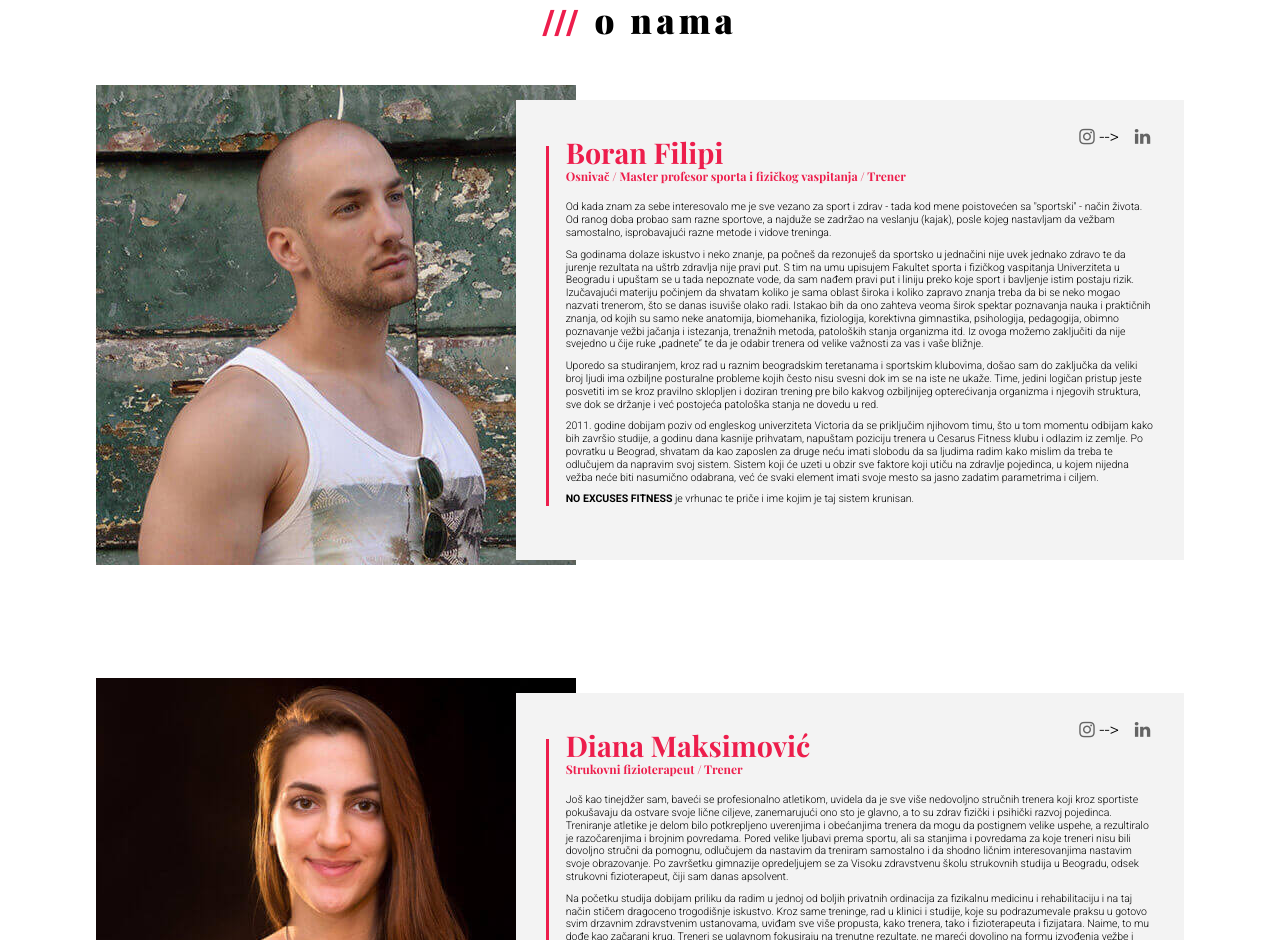
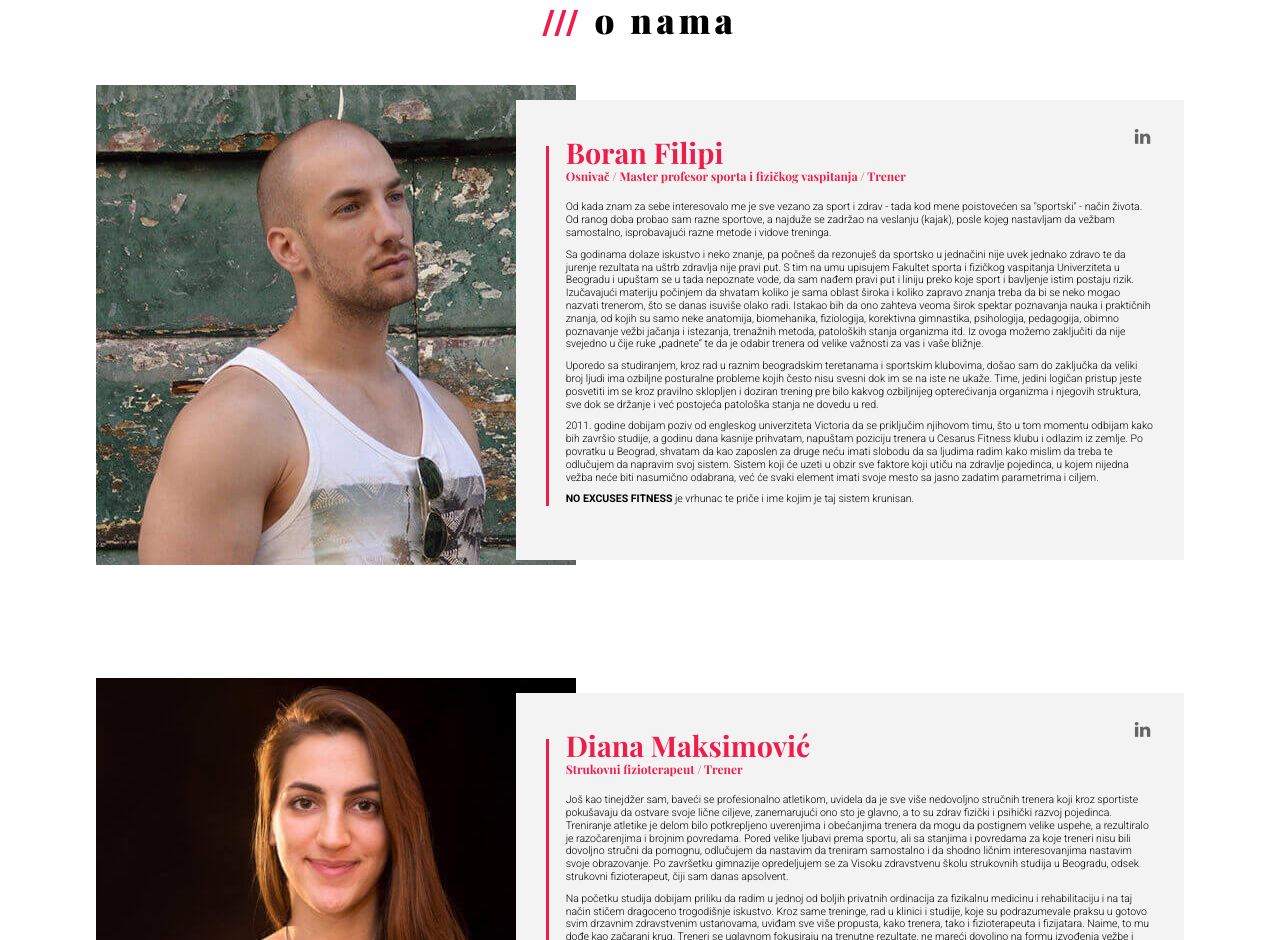
Before and after one commit to wanted70a/boran, a website: page app/index-production.html in a window 1280 px wide. Shown: the part 4839-5779 px from the top of the page. Drawn offline with nearby package versions, Linux system fonts and the light colour scheme; some packages are replaced by stand-ins of ours.

Commit message:
Boran COMPLETE

```diff
--- a/app/index-production.html
+++ b/app/index-production.html
@@ -292,7 +292,6 @@
 			</div>
 		</div>
 	</section>
-
 	<section class='cenovnik' id='cenovnik'>
 		<div class='inner'>
 			<h2 class='title title--white'><span>///</span> cenovnik</h2>
@@ -446,7 +445,6 @@
 						<p><span class='text--bold'>NO EXCUSES FITNESS</span> je vrhunac te priče i ime kojim je taj sistem krunisan.</p>
 					</div>
 					<div class='trener-contact'>
-					<a href=""><i class="fa fa-instagram" aria-hidden="true"></i></a> -->
 					<a href="https://www.linkedin.com/in/boran-filipi-50aa79a9/"  target="_blank"><i class="fa fa-linkedin" aria-hidden="true"></i></a>
 				</div>
 				</div>
@@ -471,7 +469,6 @@
 						</p>
 					</div>
 					<div class='trener-contact'>
-					<a href=""><i class="fa fa-instagram" aria-hidden="true"></i></a> -->
 					<a href="https://www.linkedin.com/in/diana-maksimovi%C4%87-bb3075154/"  target="_blank"><i class="fa fa-linkedin" aria-hidden="true"></i></a>
 				</div>
 				</div>
```
Also changed, not shown: dist/index-min.html, dist/index.html.
